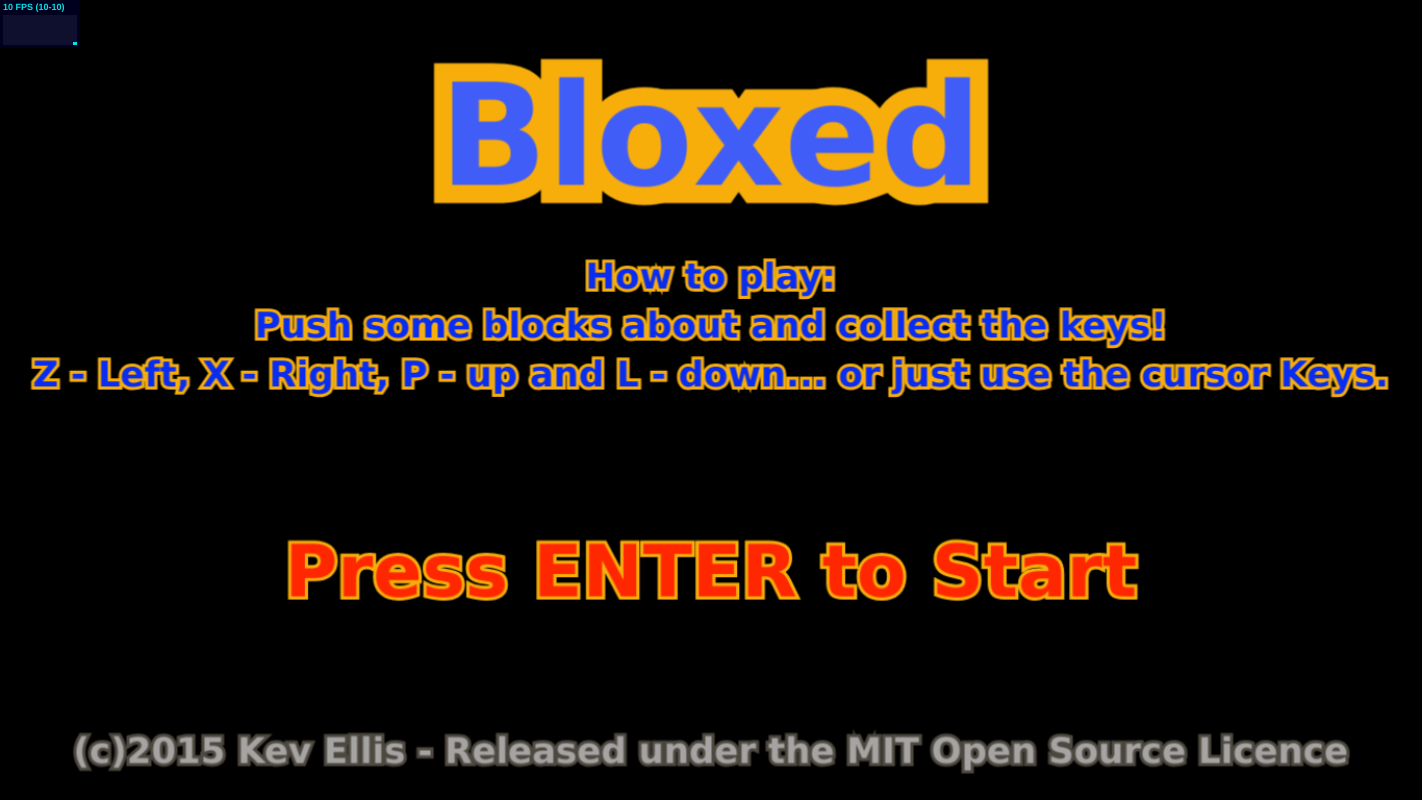
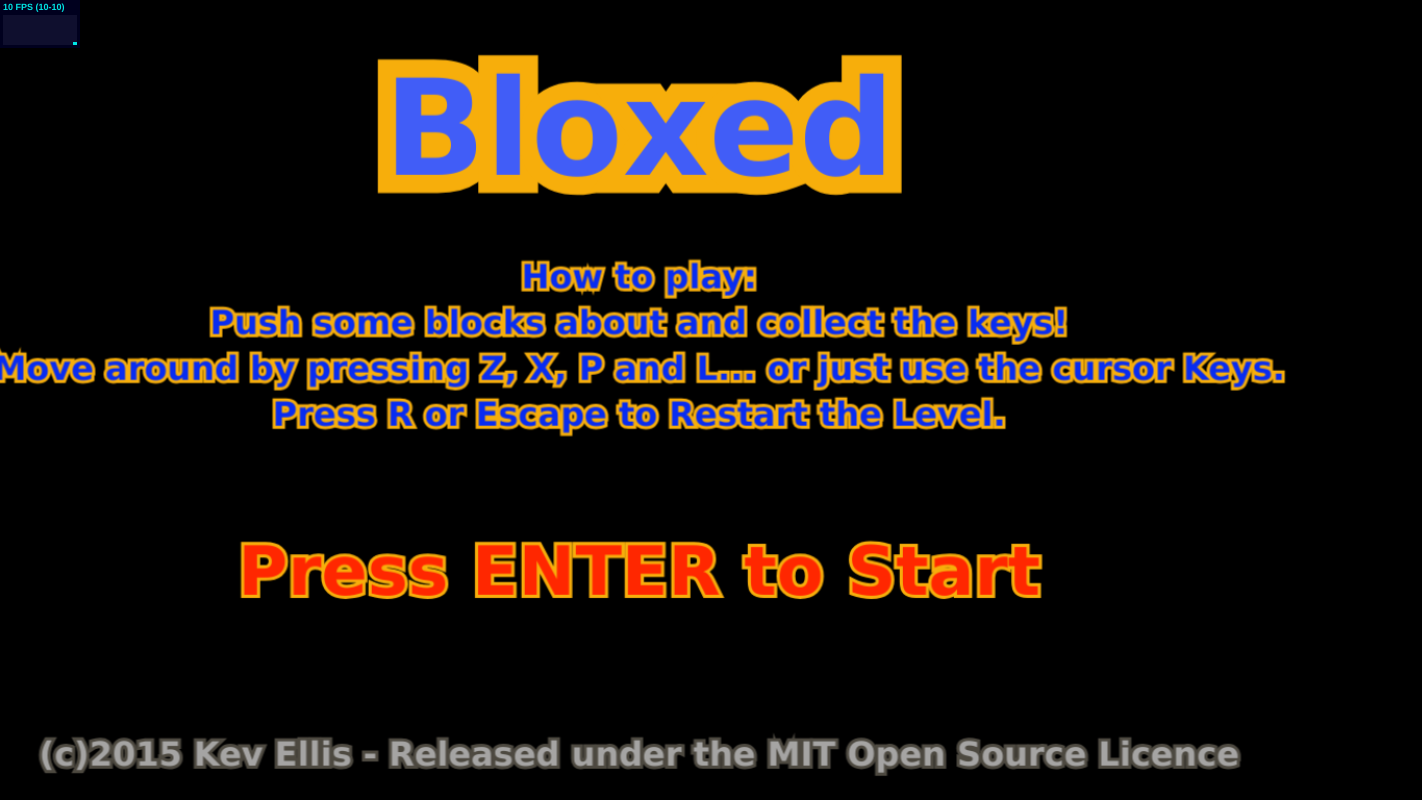
Before and after one commit to YorkshireKev/bloxed, a plain HTML site: page index.html in a window 1280 px wide. Shown: the whole page, 1422 px wide, since content can reach past the window. Drawn offline with Linux system fonts and the light colour scheme; animation ran at ten frames a second.

Commit message:
Center display on screen

```diff
--- a/js/bloxed.js
+++ b/js/bloxed.js
@@ -24,16 +24,17 @@
   stage = new PIXI.Container();
   /*renderer = PIXI.autoDetectRenderer(1366, 768);
   document.body.appendChild(renderer.view);*/
-  renderer = PIXI.autoDetectRenderer(1366, 768);
+  renderer = PIXI.autoDetectRenderer(1280, 768);
   renderer.view.style.position = "absolute";
   if (window.innerWidth > window.innerHeight) {
-    renderer.view.style.width = Math.floor(window.innerHeight * 1.778645833) + "px";
+    renderer.view.style.width = Math.floor(window.innerHeight * 1.666666667) + "px";
     renderer.view.style.height = Math.floor(window.innerHeight) + "px";
   } else {
     renderer.view.style.width = Math.floor(window.innerWidth) + "px";
-    renderer.view.style.height = Math.floor(window.innerWidth * 0.562225476) + "px";
+    renderer.view.style.height = Math.floor(window.innerWidth * 0.600000000) + "px";
   }
   renderer.view.style.display = "block";
+  renderer.view.style.left = Math.floor((window.innerWidth - parseInt(renderer.view.style.width, 10)) / 2) + "px";
   document.body.appendChild(renderer.view);
 
   //Add stats counter
@@ -54,7 +55,8 @@
     titleText.position.y = titleText.height / 1.5;
 
     instrText = new PIXI.Text("How to play:\nPush some blocks about and collect the keys!" +
-      "\nZ - Left, X - Right, P - up and L - down... or just use the cursor Keys.", {
+      "\nMove around by pressing Z, X, P and L... or just use the cursor Keys." +
+      "\nPress R or Escape to Restart the Level.", {
         font: "bold " + Math.floor(renderer.width / 40) + "px Verdana",
         fill: "#082cf0",
         align: "center",
```
Also changed, not shown: index.html (+0 -2 lines).
